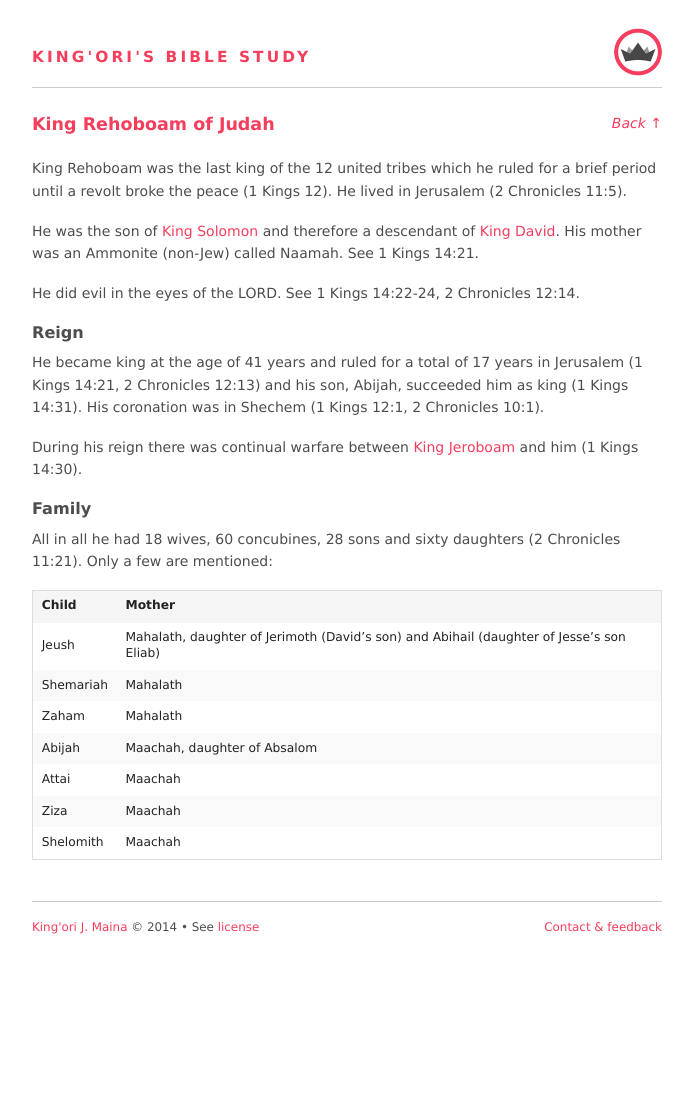
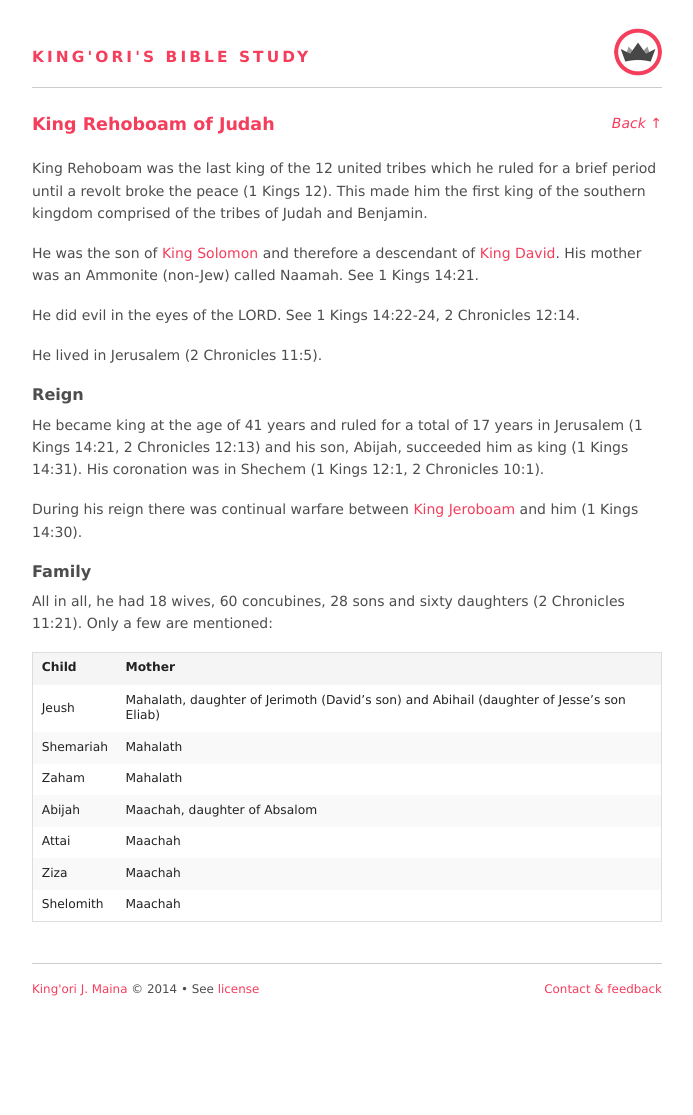
Before and after one commit to itskingori/systematic-theology, a Jekyll site: the page built from people/king-rehoboam-son-of-king-solomon.md, in a window 1280 px wide. Shown: the whole page, without its empty margins (293-986 px from the left). Built offline with Jekyll 4.4.1, drawn with Linux system fonts in a browser that asks for light colours; Markdown is read by kramdown in place of the engine named in the settings; before the commit the page ends 1053 px from its top, so only the background shows below that.

Commit message:
Update info on King Rehoboam

```diff
--- a/people/king-rehoboam-son-of-king-solomon.md
+++ b/people/king-rehoboam-son-of-king-solomon.md
@@ -5,11 +5,13 @@ permalink: /people/king-rehoboam-son-of-king-solomon/
 sectionlink: /people/
 ---
 
-King Rehoboam was the last king of the 12 united tribes which he ruled for a brief period until a revolt broke the peace (1 Kings 12). He lived in Jerusalem (2 Chronicles 11:5).
+King Rehoboam was the last king of the 12 united tribes which he ruled for a brief period until a revolt broke the peace (1 Kings 12). This made him the first king of the southern kingdom comprised of the tribes of Judah and Benjamin.
 
 He was the son of [King Solomon][king-solomon-son-of-king-david] and therefore a descendant of [King David][king-david-son-of-jesse]. His mother was an Ammonite (non-Jew) called Naamah. See 1 Kings 14:21.
 
 He did evil in the eyes of the LORD. See 1 Kings 14:22-24, 2 Chronicles 12:14.
+
+He lived in Jerusalem (2 Chronicles 11:5).
 
 
 ### Reign
@@ -21,7 +23,7 @@ During his reign there was continual warfare between [King Jeroboam][king-jerobo
 
 ### Family
 
-All in all he had 18 wives, 60 concubines, 28 sons and sixty daughters (2 Chronicles 11:21). Only a few are mentioned:
+All in all, he had 18 wives, 60 concubines, 28 sons and sixty daughters (2 Chronicles 11:21). Only a few are mentioned:
 
 | Child       | Mother                    |
 | ----------- | --------------------------|
```
Also changed, not shown: books/11.1-kings/chapter-010.md (+3 -2 lines).
